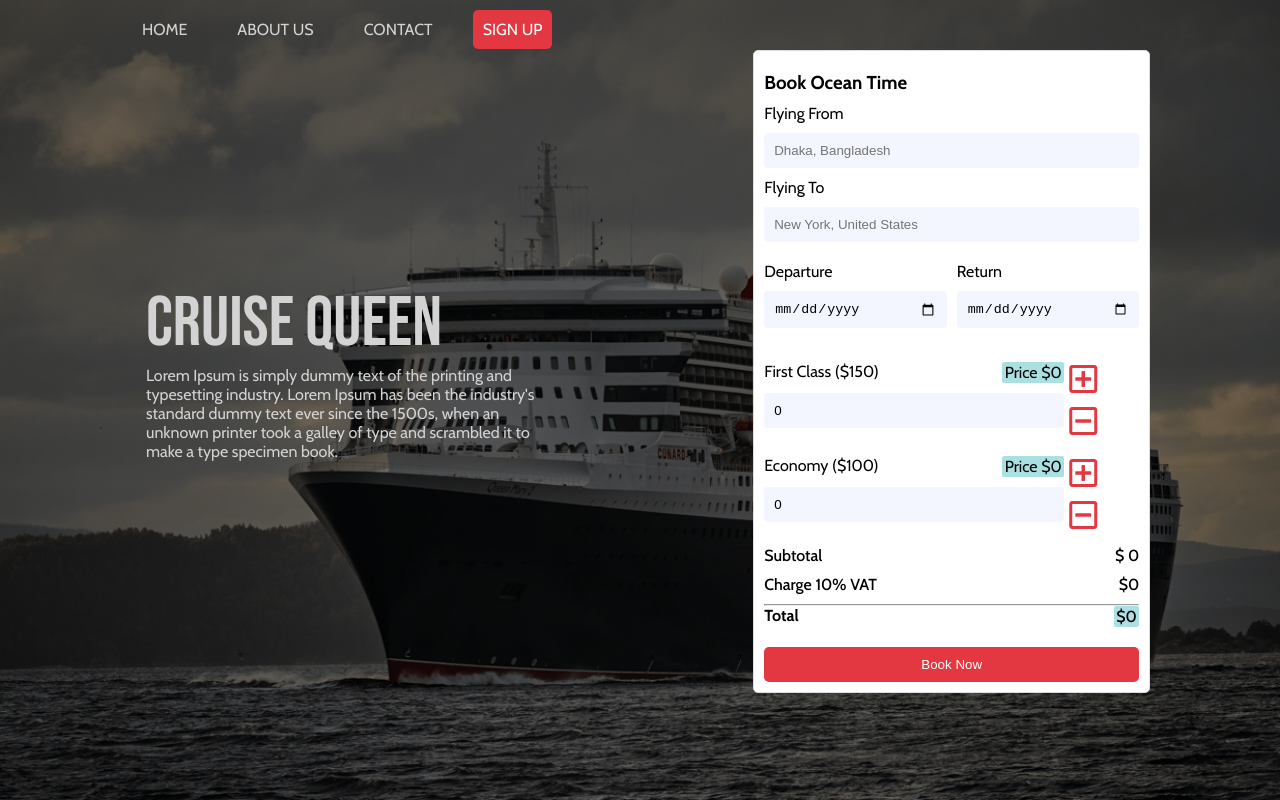
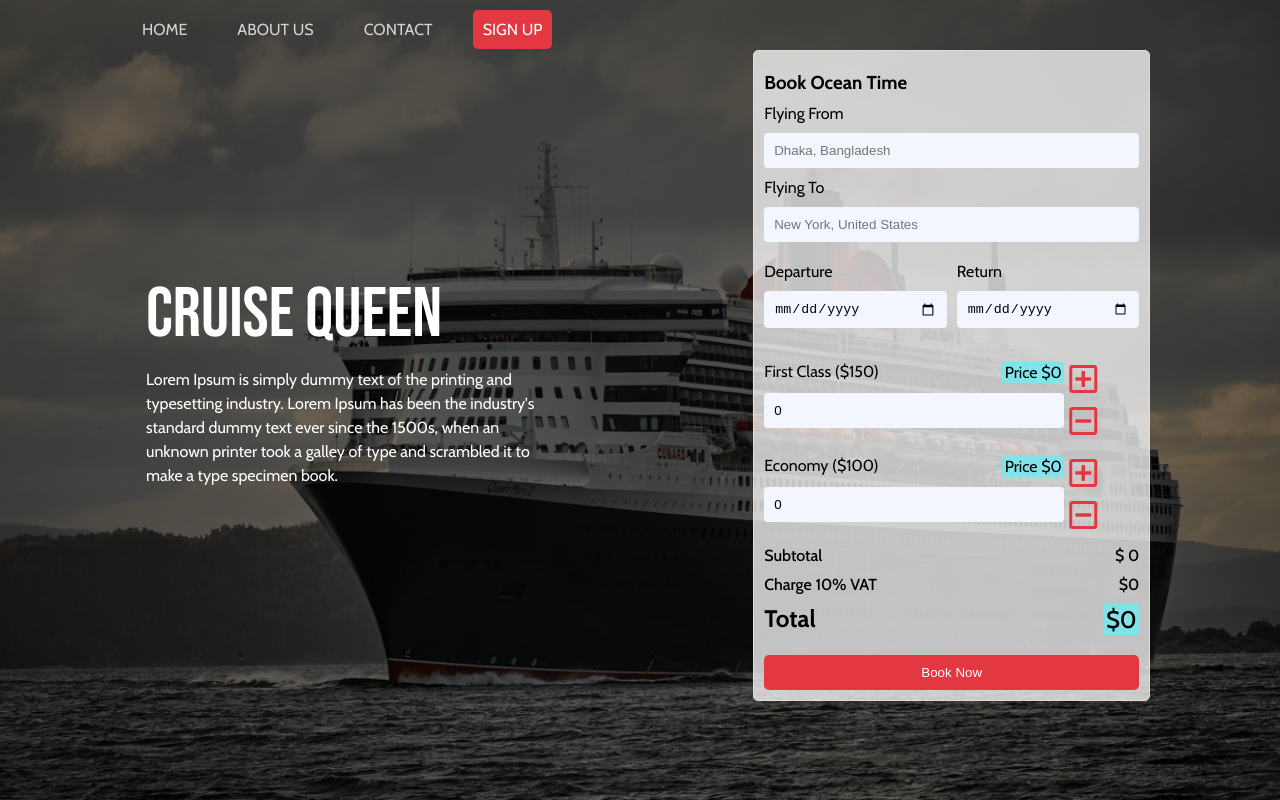
Before and after one commit to sabbirquince/Assignment-4, a plain HTML site: page index.html in a window 1280 px wide. Drawn offline with nearby package versions, Linux system fonts and the light colour scheme.

Commit message:
final consideration done

```diff
--- a/CSS/style.css
+++ b/CSS/style.css
@@ -57,7 +57,8 @@ a.active {
 }
 
 .booking-content {
-    color: lightgrey;
+    color: white;
+    line-height: 1.5;
     width: 100%;
     float: left;
     margin-left: 50px;
@@ -71,8 +72,7 @@ a.active {
 }
 
 .booking-form {
-
-    background-color: #fff;
+    background-color: rgba(255, 255, 255, 0.753);
     border: 1px solid #ddd;
     padding: 10px;
     border-radius: 5px;
@@ -121,7 +121,7 @@ a.active {
 }
 
 label:nth-child(2) {
-    background-color: rgba(166, 222, 226, 0.938);
+    background-color: rgba(125, 229, 236, 0.938);
     padding: 1px 2.5px;
     border-radius: 2px;
 }
@@ -165,7 +165,7 @@ label:nth-child(2) {
 }
 
 .totalPrice {
-    background-color: rgba(166, 222, 226, 0.938);
+    background-color: rgba(125, 229, 236, 0.938);
     padding: 1px 2.5px;
     border-radius: 2px;
 }
@@ -187,7 +187,7 @@ label:nth-child(2) {
 }
 
 .confirm-message {
-    background-color: white;
+    background-color: rgba(255, 255, 255, 0.705);
     color: black;
     width: 36%;
     font-size: 1.2rem;
--- a/index.html
+++ b/index.html
@@ -115,13 +115,13 @@
                         <p>$<span id="vat">0</span> </p>
                     </div>
                 </div>
-                <hr>
+                <!-- <hr> -->
                 <div class="amount">
                     <div class="left">
-                        <h4>Total</h4>
+                        <h4 style="font-size:1.5rem;">Total</h4>
                     </div>
                     <div class="right">
-                        <p class="totalPrice">$<span id="totalPrice">0</span></p>
+                        <p style="font-size:1.5rem;" class="totalPrice">$<span id="totalPrice">0</span></p>
                     </div>
                 </div>
             </div>
@@ -134,8 +134,8 @@
         <div class="confirm-message">
             <div><i class="far fa-check-circle"></i></div>
             <h3>Confirmation</h3>
-            <p>You have successfully booked tickets for your voyage with Cruise Queen. Please be patient for the
-                confirmation mail with the tickets. Have a good journey. Thanks for
+            <p>You have successfully booked following tickets for your voyage with Cruise Queen. Please be patient for
+                the confirmation mail. Have a good journey. Thanks for
                 choosing us.</p>
 
             <div class="confirmation-payment">
@@ -152,7 +152,7 @@
                 </h4>
 
                 <h4>
-                    <span>Total Bill $</span>
+                    <span>Total Bill (Including VAT) $</span>
                     <span id="confirmTotalBill">0</span>
 
                 </h4>
```
